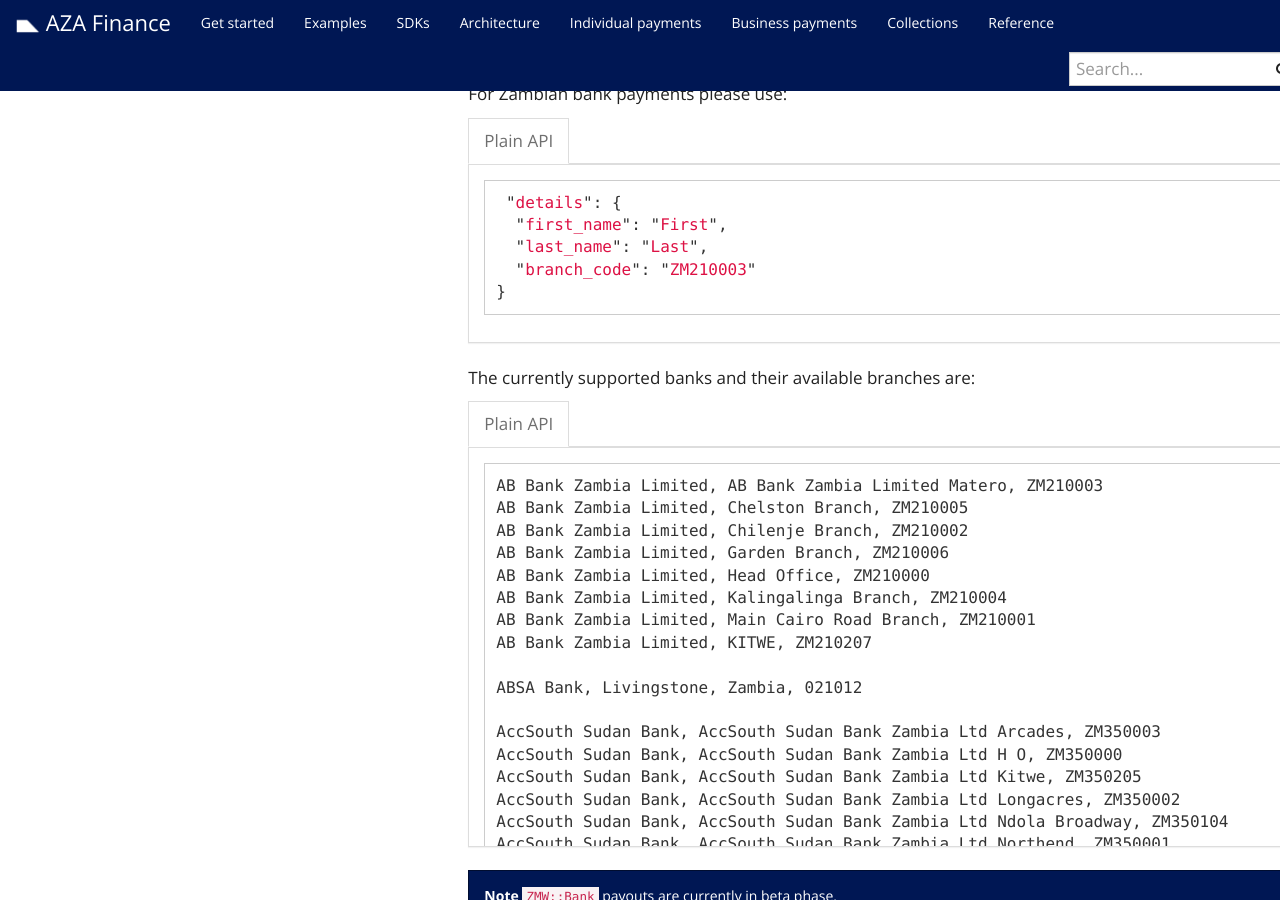
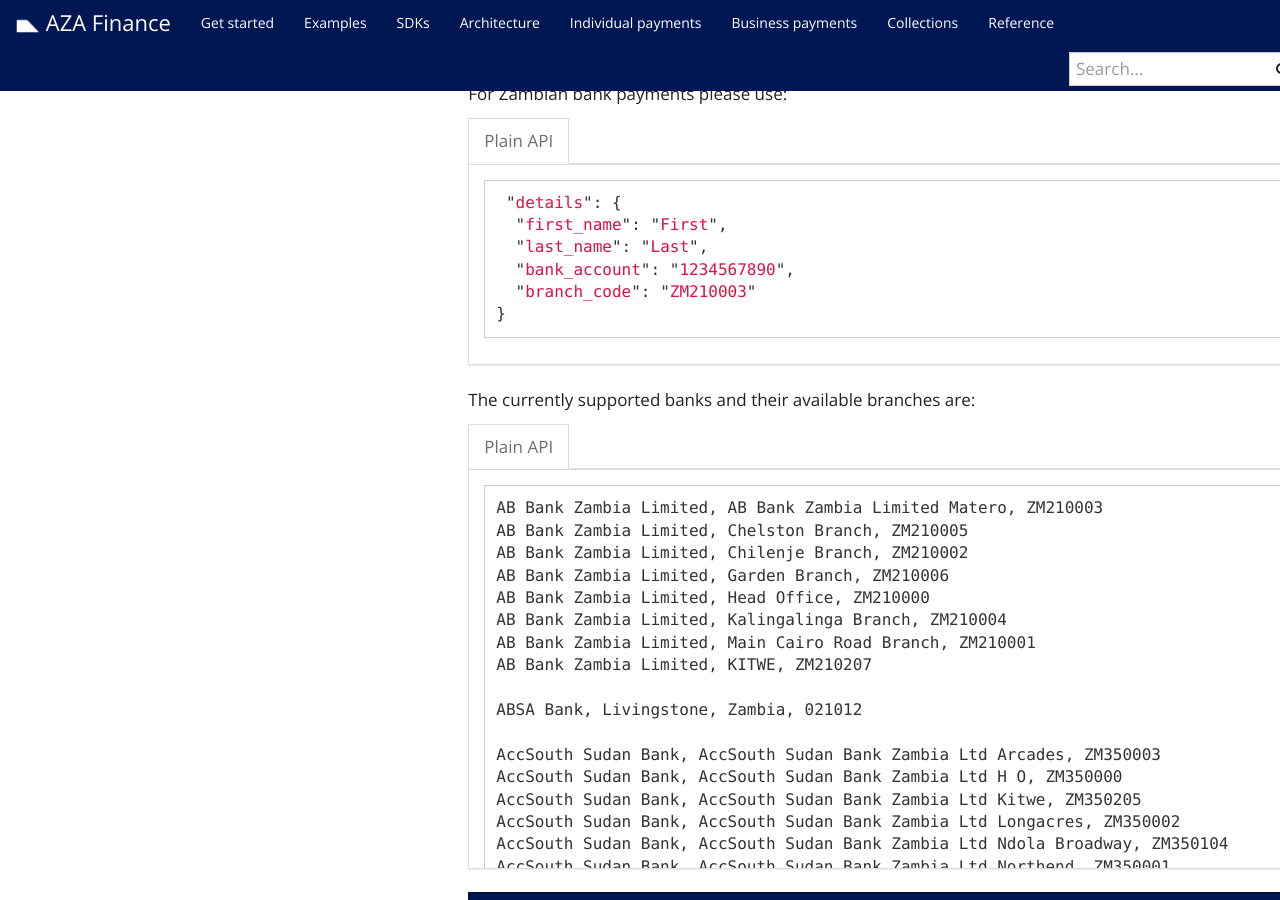
Before and after one commit to transferzero/api-documentation, a Jekyll site: the page built from _docs/individual-payments.md, in a window 1280 px wide and 900 px high, scrolled down 27625 px. Built offline with Jekyll 4.4.1, drawn with Linux system fonts in a browser that asks for light colours; nearby versions of some CDN libraries; comment, search, counter and statistics services are not loaded.

Commit message:
BTA-10564-add-support-for-zmw-bank-payouts

````diff
--- a/_includes/corridors/zmw-bank.md
+++ b/_includes/corridors/zmw-bank.md
@@ -8,6 +8,7 @@
 ```javascript
  "details": {
   {{ recipient_name }},
+  "bank_account": "1234567890",
   "branch_code": "ZM210003"
 }
 ```
````
